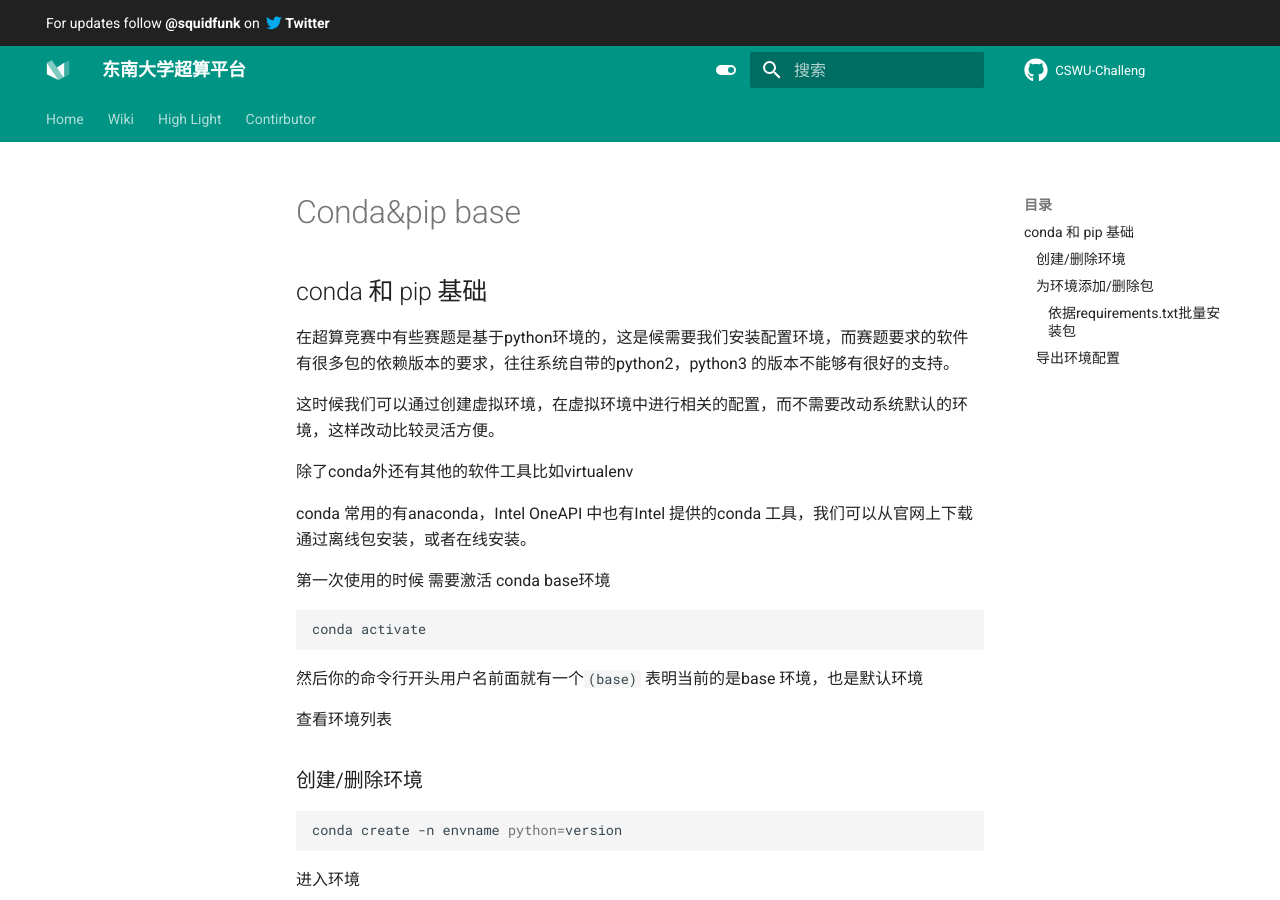
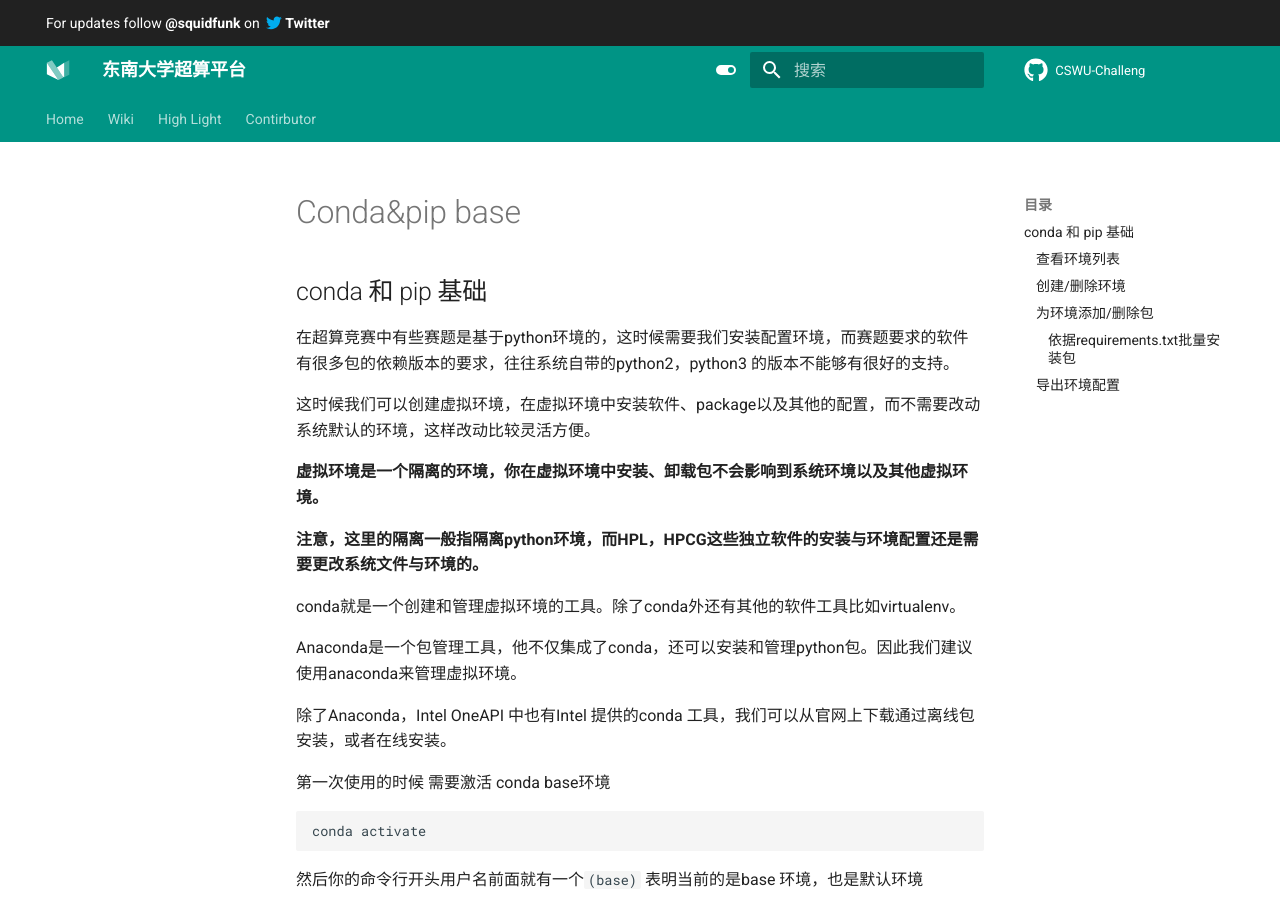
Before and after one commit to CSWU-Challenge/CSWU-Challenge.github.io, an MkDocs documentation site: the page built from docs/wiki/conda&pip_base.md, in a window 1280 px wide and 900 px high. Built offline with MkDocs 1.6.1 and Material for MkDocs 9.7.7, drawn with Linux system fonts in a browser that asks for light colours; comment, search, counter and statistics services are not loaded.

Commit message:
update anaconda

```diff
--- a/docs/wiki/conda&pip_base.md
+++ b/docs/wiki/conda&pip_base.md
@@ -4,13 +4,19 @@ template: overrides/main.html
 
 ## conda 和 pip 基础
 
-在超算竞赛中有些赛题是基于python环境的，这是候需要我们安装配置环境，而赛题要求的软件有很多包的依赖版本的要求，往往系统自带的python2，python3 的版本不能够有很好的支持。
+在超算竞赛中有些赛题是基于python环境的，这时候需要我们安装配置环境，而赛题要求的软件有很多包的依赖版本的要求，往往系统自带的python2，python3 的版本不能够有很好的支持。
 
-这时候我们可以通过创建虚拟环境，在虚拟环境中进行相关的配置，而不需要改动系统默认的环境，这样改动比较灵活方便。
+这时候我们可以创建虚拟环境，在虚拟环境中安装软件、package以及其他的配置，而不需要改动系统默认的环境，这样改动比较灵活方便。
 
-除了conda外还有其他的软件工具比如virtualenv
+**虚拟环境是一个隔离的环境，你在虚拟环境中安装、卸载包不会影响到系统环境以及其他虚拟环境。**
 
-conda 常用的有anaconda，Intel OneAPI 中也有Intel 提供的conda 工具，我们可以从官网上下载通过离线包安装，或者在线安装。
+**注意，这里的隔离一般指隔离python环境，而HPL，HPCG这些独立软件的安装与环境配置还是需要更改系统文件与环境的。**
+
+conda就是一个创建和管理虚拟环境的工具。除了conda外还有其他的软件工具比如virtualenv。
+
+Anaconda是一个包管理工具，他不仅集成了conda，还可以安装和管理python包。因此我们建议使用anaconda来管理虚拟环境。
+
+除了Anaconda，Intel OneAPI 中也有Intel 提供的conda 工具，我们可以从官网上下载通过离线包安装，或者在线安装。
 
 第一次使用的时候 需要激活 conda base环境
 
@@ -20,7 +26,7 @@ conda activate
 
 然后你的命令行开头用户名前面就有一个`(base)` 表明当前的是base 环境，也是默认环境
 
-查看环境列表
+### 查看环境列表
 
 ### 创建/删除环境
 
```
